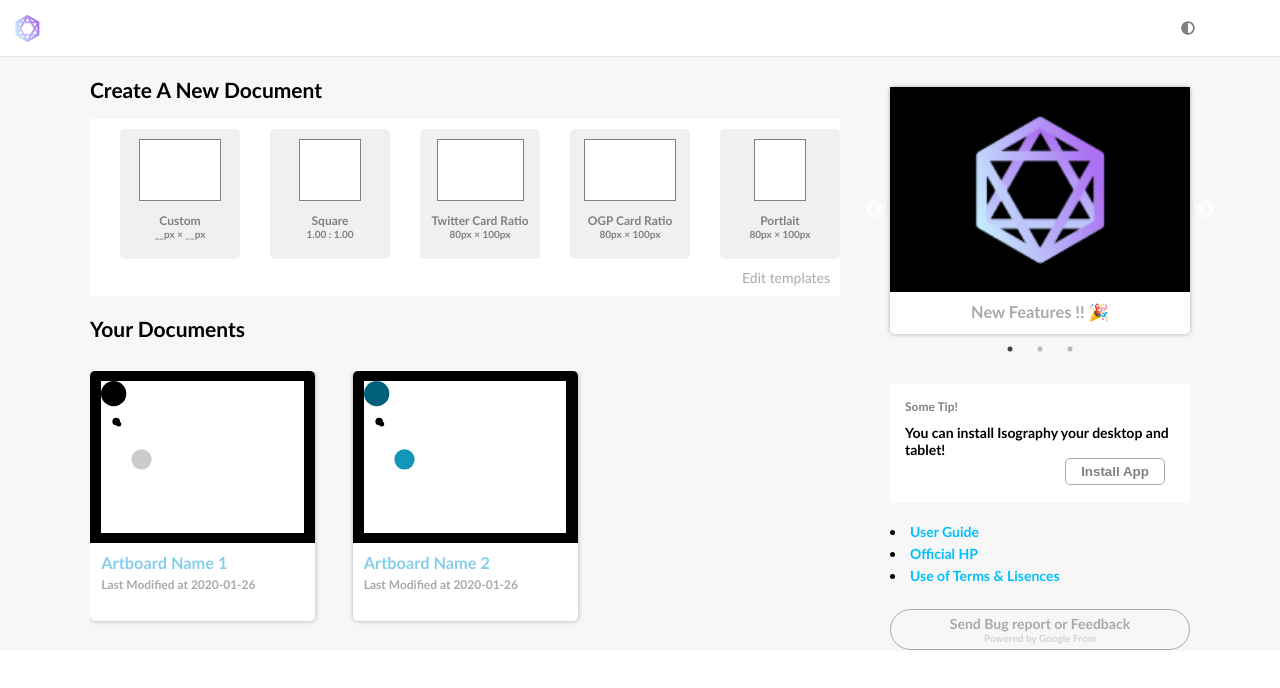
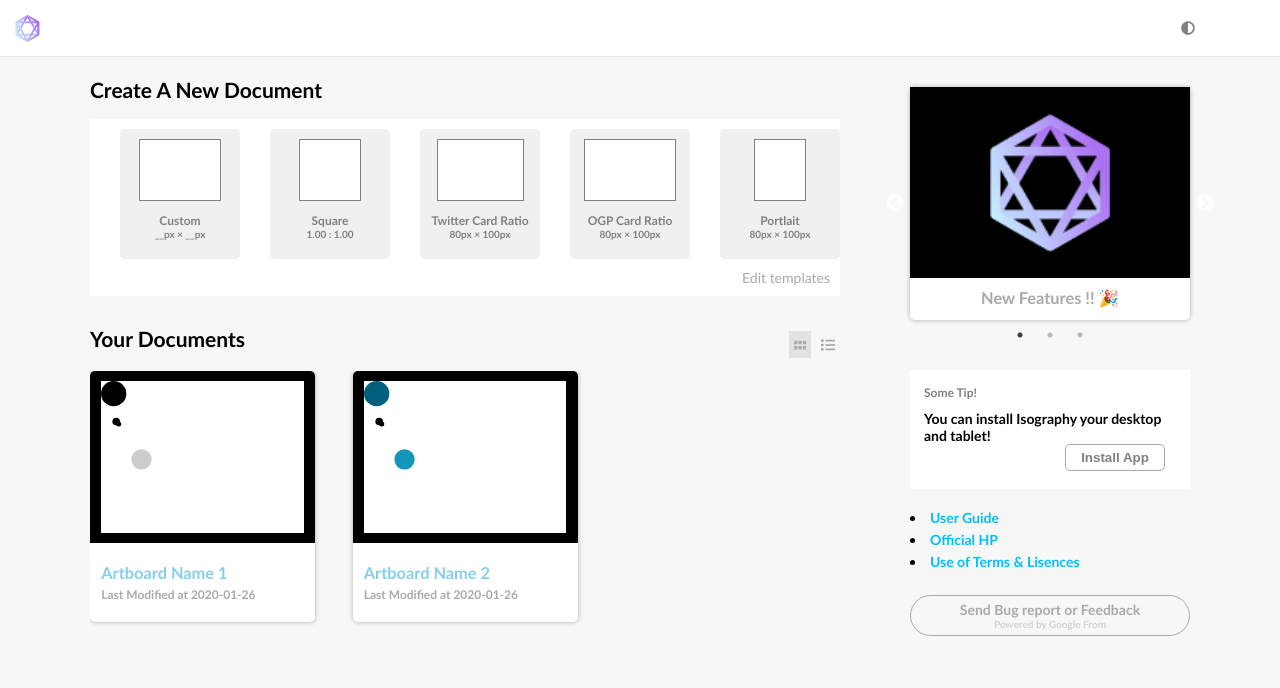
Before and after one commit to jdhudf/isography-demo, a React (Create React App) app: page /home in a window 1280 px wide. Shown: the top 688 px of the page. Built offline with nearby package versions, Linux system fonts and the light colour scheme.

Commit message:
update document list in dashboard

```diff
--- a/src/pages/home.js
+++ b/src/pages/home.js
@@ -26,7 +26,7 @@ import HexInput from '../redux/hexinput'
 import { FontAwesomeIcon } from '@fortawesome/react-fontawesome'
 import {
   faGripHorizontal,
-  faList
+  faList,
 } from '@fortawesome/free-solid-svg-icons'
 
 import {
@@ -72,6 +72,7 @@ class Home extends React.Component {
 const Dashboard = () => {
 
   const [showModal, toggleModal] = useState(false);
+  const [documentList, toggleDocumentList] = useState(false);
 
   const json = useSelector(selectHex).json//getIsographyData();
 
@@ -120,7 +121,11 @@ const Dashboard = () => {
               <li style={{display:"inline-block"}}><FontAwesomeIcon icon={faGripHorizontal} /></li>
               <li style={{display:"inline-block"}}><FontAwesomeIcon icon={faList} /></li>
             </ul>*/}
-            <ul className="document-list">
+            <ul className="toggle-document-list">
+              <li onClick={()=>toggleDocumentList(false)} class={documentList?null:"display"}><FontAwesomeIcon icon={faGripHorizontal} /></li>
+              <li onClick={()=>toggleDocumentList(true)} class={documentList?"display":null}><FontAwesomeIcon icon={faList} /></li>
+            </ul>
+            <ul className={documentList?"document-list":"document-list-column"}>
               {
                 json.data.map(item => (
                   <li>
@@ -152,8 +157,10 @@ const Dashboard = () => {
                           }
                       />
                       </div>
-                      <h3>{item.artboard_name}</h3>
-                      <p>Last Modified at {item.last_modified}</p>
+                      <div>
+                        <h3>{item.artboard_name}</h3>
+                        <p>Last Modified at {item.last_modified}</p>
+                      </div>
                     </Link>
                   </li>
                 ))
--- a/src/styles/home.scss
+++ b/src/styles/home.scss
@@ -17,7 +17,7 @@ main {
 }
 
 aside {
-  flex-basis: 280px;
+  flex-basis: 260px;
   .sendFeedback {
     text-align: center;
     margin-top: 25px;
@@ -116,6 +116,7 @@ aside {
 
 .section-dashboard {
   flex: 1;
+  height: 100vh;
   &>div {
     width: 95%;
     margin: 0 auto;
@@ -130,13 +131,16 @@ aside {
     flex-basis: 70%;
     h2 {
       margin-top: 20px;
+      font-weight: 600;
     }
   }
   .your-document {
     order: 3;
     flex-basis: 100%;
     h2 {
-      margin-top: 20px;
+      font-weight: 600;
+      margin-top: 30px;
+      margin-bottom: -10px;
     }
   }
   .news-feed {
@@ -302,12 +306,12 @@ aside {
   }
 }
 
-.document-list {
+.document-list-column {
   display: flex;
   flex-wrap: wrap;
   overflow-y: scroll;
   justify-content: space-between;
-  height: 280px;
+  height: 260px;
   width: 750px;
   margin-top: 30px;
   &:after {
@@ -345,11 +349,91 @@ aside {
   }
 }
 
+.document-list {
+  overflow-y: scroll;
+  height: 260px;
+  margin-top: 30px;
+  li {
+    padding: 7px 0;
+    border-bottom: solid 1px $gray;
+    a {
+      display: flex;
+    }
+    svg {
+      margin: 5px;
+      width: 70px!important;
+      height: 70px;
+    }
+    div:first-child {
+      margin-right: 10px;
+      vertical-align: middle;
+    }
+    div {
+      p {
+        color: $gray;
+        font-size: 1.2rem;
+      }
+    }
+  }
+}
+
+.toggle-document-list {
+  float: right;
+  margin-top: -10px;
+  li {
+    display: inline-block;
+    padding: 5px;
+    color: $gray;
+    margin-left: 5px;
+  }
+  li.display {
+    position: relative;
+    &:before {
+      background: rgba(180,180,180,0.3);
+      content: "";
+      display: block;
+      position: absolute;
+      top: 0;
+      left:0;
+      bottom:0;
+      right:0;
+    }
+    &:first-child:before {
+      animation: FromRight .2s linear 0s;
+    }
+    &:last-child:before {
+      animation: FromLeft .2s linear 0s;
+    }
+  }
+}
+
+@keyframes FromRight{
+    from{
+        width: 0;
+        transform: translateX(40px);
+    }
+    to{
+        width: 100%;
+        transform: translateX(0px);
+    }
+}
+
+@keyframes FromLeft{
+    from{
+        width: 0;
+        transform: translateX(-15px);
+    }
+    to{
+        width: 100%;
+        transform: translateX(0px);
+    }
+}
+
 .new-feed {
   margin-top: 30px;
   //margin-bottom: 30px;
   .slick-slider {
-    max-width: 300px;
+    max-width: 280px;
     width: 100%;
     box-shadow: 0px 0px 5px rgba(0,0,0,0.3);
     border-radius: 5px;
```
